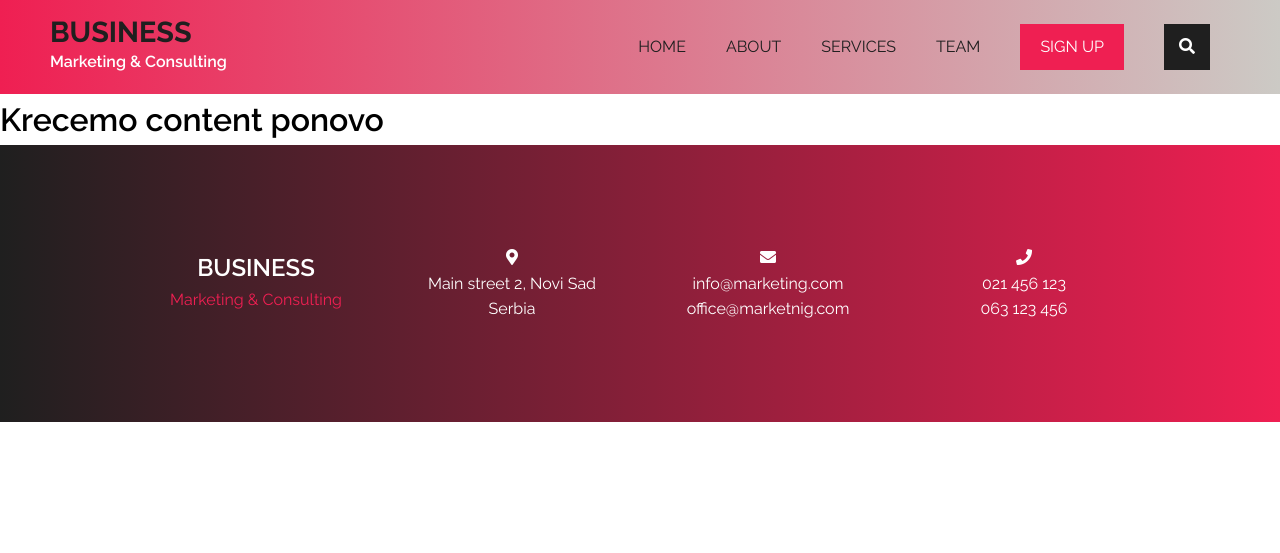
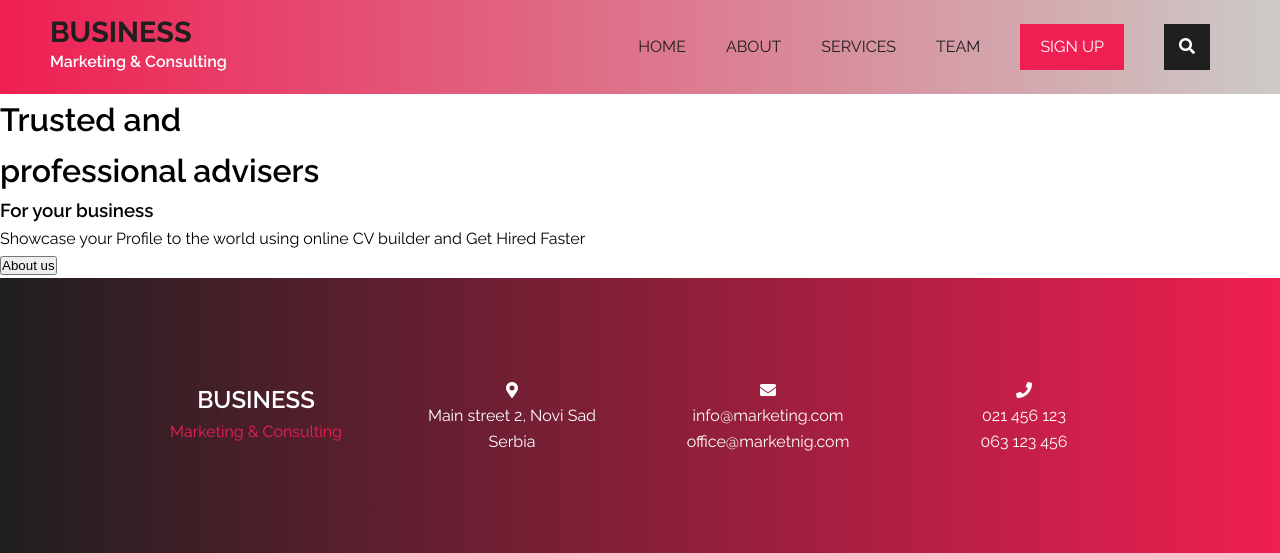
Before and after one commit to milivojevicentijevic/biznis, a PHP site: page / in a window 1280 px wide. Shown: the top 553 px of the page. Run offline with PHP 8.4, Linux system fonts and the light colour scheme; some libraries are stand-ins or nearby versions.

Commit message:
header html

```diff
--- a/index.php
+++ b/index.php
@@ -1,5 +1,10 @@
 <?php include "partials/header.php"; ?>
 
-    <h1>Krecemo content ponovo</h1>
+    <header>
+        <h1>Trusted and <br> professional advisers</h1>
+        <h3>For your business</h3>
+        <p>Showcase your Profile to the world using online CV builder and Get Hired Faster</p>
+        <button>About us</button>
+    </header>
 
 <?php include "partials/footer.php"; ?>
```
